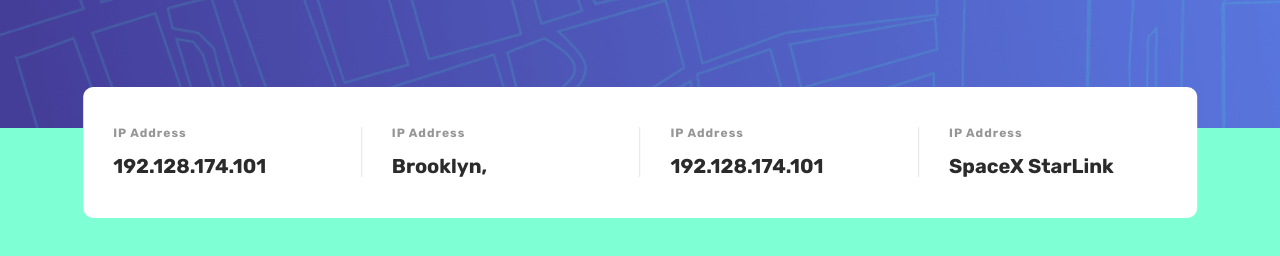
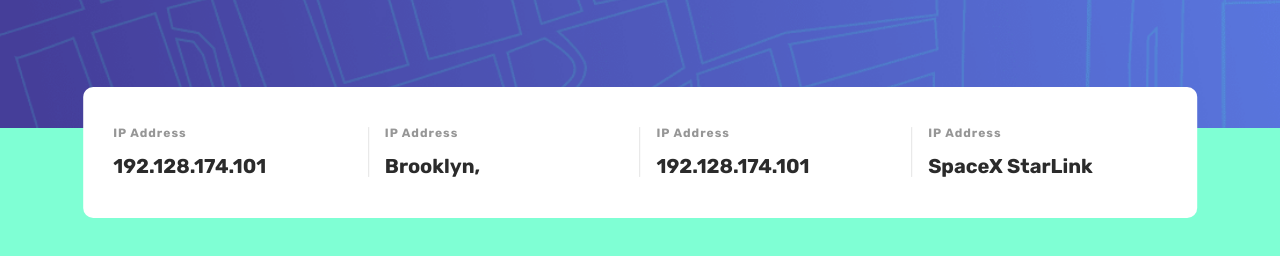
Before and after one commit to Minard-NG/IP-Address-Tracker, a plain HTML site: page index.html in a window 1280 px wide. Shown: the part 162-418 px from the top of the page. Drawn offline with Linux system fonts and the light colour scheme.

Commit message:
minor fix

```diff
--- a/css/_header.scss
+++ b/css/_header.scss
@@ -131,7 +131,6 @@
 
         #info{
             padding: 2.5rem 1.875rem;
-            column-gap: 1.875rem;
             .info-item{
                 h3{
                     font-size: 0.75rem;
```
Also changed, not shown: css/style.css, 1 other file.
